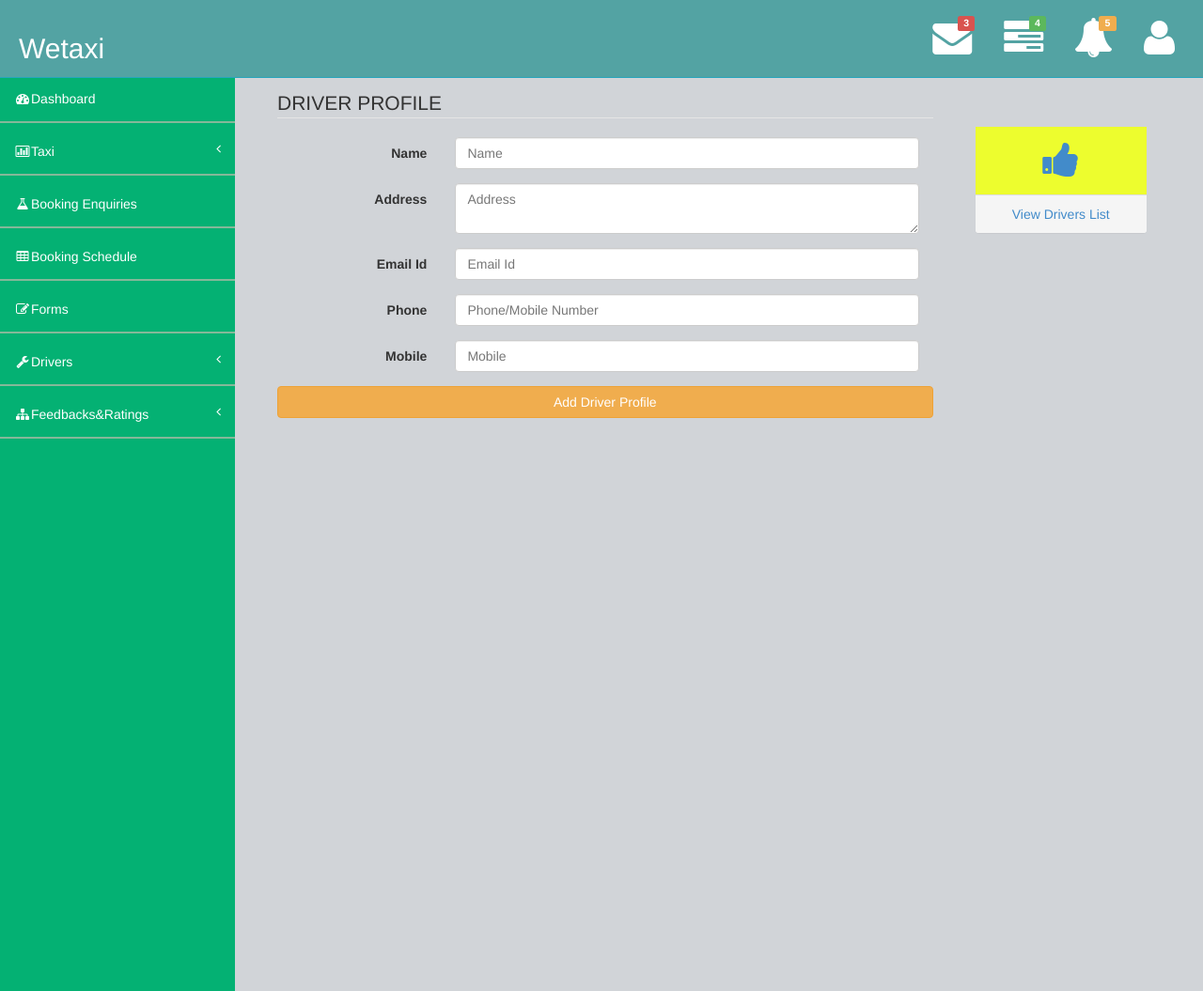
After one commit to gopikamohanv/wetaxi, a Django app: template wetaxi/taxi/templates/driver_profile.html in a window 1280 px wide. The commit adds this page. Shown: the whole page at 94% size. Run offline with Django 3.2, Linux system fonts and the light colour scheme; the template is opened without the code that fills it, so the values that code supplies are empty; parts of the project's set-up code (start-up, migrations or seed data) failed here and were passed over; some libraries are stand-ins or nearby versions.

Commit message:
Created option for driver profile Changed logo and banner images

```diff
--- a/wetaxi/main/templates/header.html
+++ b/wetaxi/main/templates/header.html
@@ -2,7 +2,7 @@
 <html lang="en">
 	<head>
     	<meta charset="utf-8">
-    	<title>Wetaxi | Online Taxi Booking</title>
+    	<title>TaxiBucket | Online Taxi Booking</title>
     	<link rel="stylesheet" href="/static/css/bootstrap.css" media="screen">
       <link rel="stylesheet" href="/static/css/bootstrap.min.css" media="screen">
       <link rel="stylesheet" href="/static/css/bootswatch.min.css">
@@ -179,7 +179,7 @@
         	<div class="row">
       			<div class="col-lg-12">
               <div class="col-lg-6">
-          		  <img src="/static/images/logo.png" width="180px;" height="50px;">
+          		  <img src="/static/images/logo_new.png" width="180px;" height="50px;">
               </div>
               <div class="col-lg-6">
 
--- a/wetaxi/main/templates/index.html
+++ b/wetaxi/main/templates/index.html
@@ -1,7 +1,7 @@
 {% extends 'header.html' %}
           {% block content %}
           <div class="col-lg-9">
-            <img src="/static/images/wetaxi-banner2.png" width="750px;" height="300px;"><hr>
+            <img src="/static/images/banner_new.png" width="750px;" height="300px;"><hr>
               <h4><span class="label label-success"><img src="/static/images/new-icon.png"> Registered Travel Companies</span></h4>
               <hr>
               {% for user_profile in user_profiles %}
--- a/wetaxi/taxi/admin.py
+++ b/wetaxi/taxi/admin.py
@@ -3,3 +3,4 @@ from wetaxi.taxi.models import *
 
 admin.site.register(TaxiType)
 admin.site.register(TaxiBookingSchedule)
+admin.site.register(DriverProfile)
--- /dev/null
+++ b/wetaxi/taxi/templates/driver_profile.html
@@ -0,0 +1,131 @@
+{% extends 'taxi_base.html' %}
+
+{% block content %}
+<script>
+$(document).ready(function() {
+    	$('#driver_profile_form').bootstrapValidator({
+        	fields: {
+        		name: {
+        			validators: {
+        				notEmpty: {
+        					message : 'The driver name is required and cannot be empty'
+        				},
+        			}
+        		},
+        		address: {
+        			validators: {
+        				notEmpty: {
+        					message : 'Driver address is required and cannot be empty'
+        				},
+        			}
+        		},
+        		email: {
+        			validators: {
+        				notEmpty : {
+        					message : 'Driver Email id is required and cannot be empty'
+        				},
+                        emailAddress: {
+                            message: 'The input is not a valid email address'
+                        }
+        			}
+        		},
+                phone: {
+                    validators: {
+                        notEmpty : {
+                            message : 'Driver Phone/Mobile number is required and cannot be empty'
+                        },
+                        phone:{
+                            message: 'The input is not a valid mobile number'
+                        }
+                    }
+                },
+                mobile: {
+                    validators: {
+                        notEmpty : {
+                            message : 'Driver Mobile number is required and cannot be empty'
+                        },
+                        phone:{
+                            message: 'The input is not a valid mobile number'
+                        }
+                    }
+                }
+            }
+    	});
+    });
+</script>
+
+<div class="row">
+	<div class="col-lg-12">
+		<div class="col-lg-9">
+			<br><br>
+			{% if success %}
+				<div class="alert alert-success">
+					Successfully added Driver Profile!
+				</div>
+			{% endif %}
+			<div class="bs-component">
+    			<form class="form-horizontal" id="driver_profile_form"  action="/taxi/driver/profile/" method="POST">{% csrf_token %}
+
+        			<input type="hidden" id="user" name="user" value="{{userprofile.pk}}">
+					<fieldset>
+					<legend>DRIVER PROFILE</legend>
+						<div class="col-lg-12">
+							<div class="form-group">
+								<label for="inputName" class="col-lg-3 control-label">Name</label>
+								<div class="col-lg-9">
+									<input type="text" class="form-control" id="inputName" placeholder="Name" name="name">
+								</div>
+					 		</div>
+							<div class="form-group">
+								<label for="inputAddress" class="col-lg-3 control-label">Address</label>
+								<div class="col-lg-9">
+									<textarea class="form-control" id="inputAddress" placeholder="Address" name="address"></textarea>
+								</div>
+							</div>
+							<div class="form-group">
+								<label for="inputEmail" class="col-lg-3 control-label">Email Id</label>
+								<div class="col-lg-9">
+      								<input type="text" class="form-control" id="inputEmail" placeholder="Email Id" name="email">
+    							</div>
+							</div>
+                            <div class="form-group">
+                              <label for="inputPhone" class="col-lg-3 control-label">Phone</label>
+                              <div class="col-lg-9">
+                                  <input type="text" class="form-control" id="inputPhone" placeholder="Phone/Mobile Number" name="phone">
+                              </div>
+                            </div>
+							<div class="form-group">
+                              <label for="inputMobile" class="col-lg-3 control-label">Mobile</label>
+                              <div class="col-lg-9">
+                                  <input type="text" class="form-control" id="inputMobile" placeholder="Mobile" name="mobile">
+                              </div>
+                            </div>
+						</div>
+    					<div class="form-group">
+							<div class="col-lg-12">
+								<button type="submit" class="btn btn-warning btn-block">Add Driver Profile</button>
+							</div>
+						</div>
+					</fieldset>
+      			</form>
+        	</div>
+        </div>
+        <div class="col-lg-3">
+            <br><br><br><br>
+            <div class="col-lg-12">
+                <a href="/taxi/drivers/list/">
+                    <div class="panel panel-primary text-center no-boder">
+                        <div class="panel-body yellow">
+                            <i class="fa fa-thumbs-up fa-3x"></i>
+                        </div>
+                        <div class="panel-footer">
+                            <span class="panel-eyecandy-title">View Drivers List
+                            </span>
+                        </div>
+                    </div>
+                </a>
+            </div>
+	</div>
+</div>
+
+{% endblock %}
--- a/wetaxi/taxi/templates/taxi_base.html
+++ b/wetaxi/taxi/templates/taxi_base.html
@@ -293,7 +293,7 @@
                         <a href="#"><i class="fa fa-wrench fa-fw"></i>Drivers<span class="fa arrow"></span></a>
                         <ul class="nav nav-second-level">
                             <li>
-                                <a href="panels-wells.html">Profiles</a>
+                                <a href="/taxi/driver/profile/">Profiles</a>
                             </li>
                             <li>
                                 <a href="buttons.html">Assignments</a>
--- a/wetaxi/taxi/urls.py
+++ b/wetaxi/taxi/urls.py
@@ -5,6 +5,8 @@ import wetaxi.taxi.views
 urlpatterns = patterns('',
 	url(r'^dashboard/$', wetaxi.taxi.views.dashboard, name='dashboard'),
 	url(r'^update/profile/$', wetaxi.taxi.views.update_profile, name='update_profile'),
+	url(r'^driver/profile/$', wetaxi.taxi.views.driver_profile, name='driver_profile'),
+	url(r'^drivers/list/$', wetaxi.taxi.views.drivers_list, name='drivers_list'),
 	url(r'^mylist/$', wetaxi.taxi.views.taxi_mylist, name='taxi_mylist'),
 	url(r'^new/$', wetaxi.taxi.views.taxi_new, name='taxi_new'),
 	url(r'^features/$', wetaxi.taxi.views.taxi_features, name='taxi_features'),
```
Also changed, not shown: wetaxi/taxi/forms.py (+7 -0 lines), wetaxi/taxi/models.py (+11 -0 lines), wetaxi/taxi/templates/driver_list.html (added, +31 -0 lines), wetaxi/taxi/views.py (+38 -1 lines), wetaxi/static/images/banner_new.png (added), wetaxi/static/images/logo_new.png (added), 5 other files.
